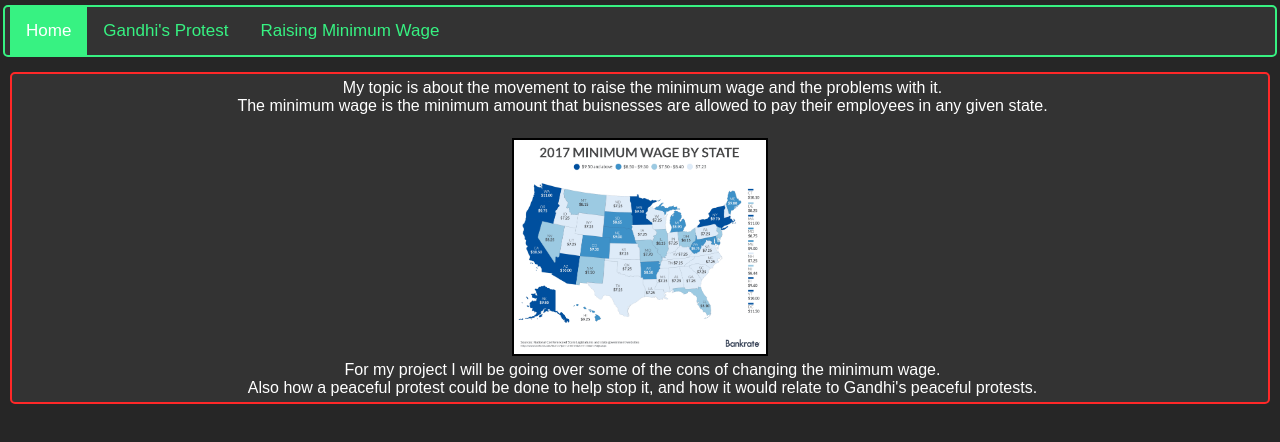
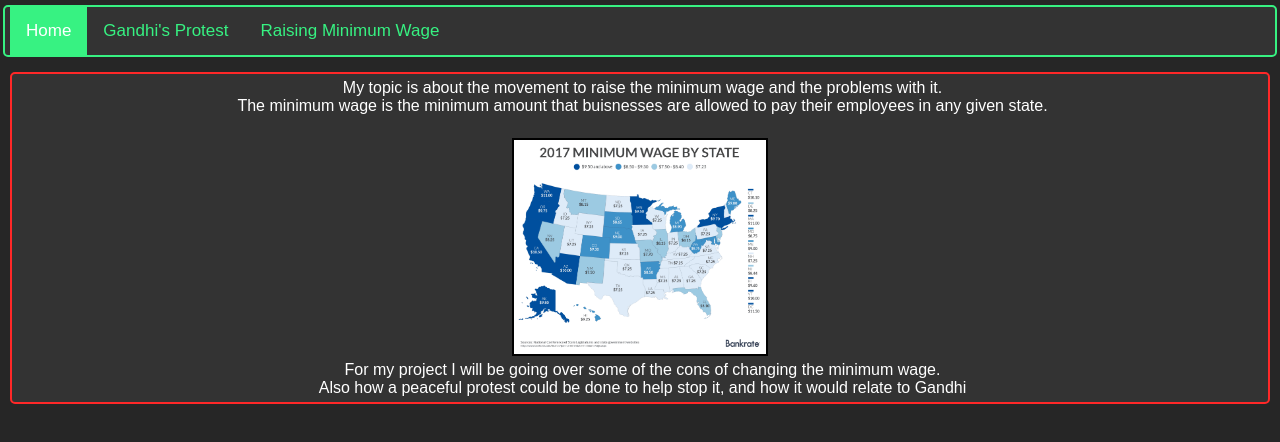
Before and after one commit to DevinSlothower/RaisingMinWage, a plain HTML site: page index.html in a window 1280 px wide. Drawn offline with Linux system fonts and the light colour scheme.

Commit message:
Update index.html

```diff
--- a/index.html
+++ b/index.html
@@ -13,7 +13,7 @@
     <div class="test">
       <p style="text-align: center"> My topic is about the movement to raise the minimum wage and the problems with it.<br> The minimum wage is the minimum amount that buisnesses are allowed to pay their employees in any given state.</p> <br>
      <a href="https://media.brstatic.com/2017/09/25150422/stories_jobs-careers_usmap-minimum-wages-2017.gif"><img src="./image.png" class="center"></a>
-	 <p style="text-align: center">For my project I will be going over some of the cons of changing the minimum wage. <br> Also how a peaceful protest could be done to help stop it, and how it would relate to Gandhi's peaceful protests.</p>
+	 <p style="text-align: center">For my project I will be going over some of the cons of changing the minimum wage. <br> Also how a peaceful protest could be done to help stop it, and how it would relate to Gandhi</p>
     </div>
   </body>
 </html>
```
